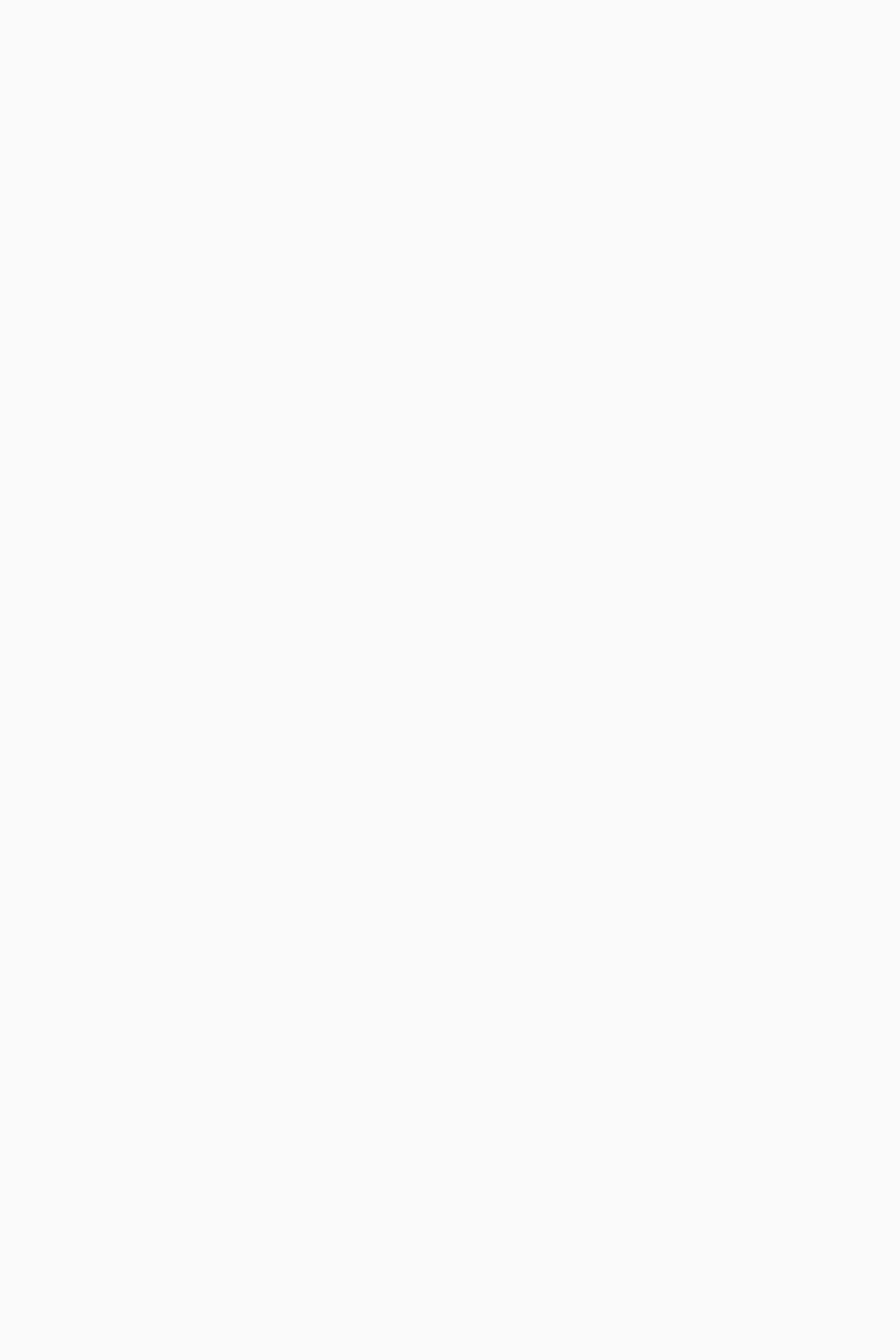
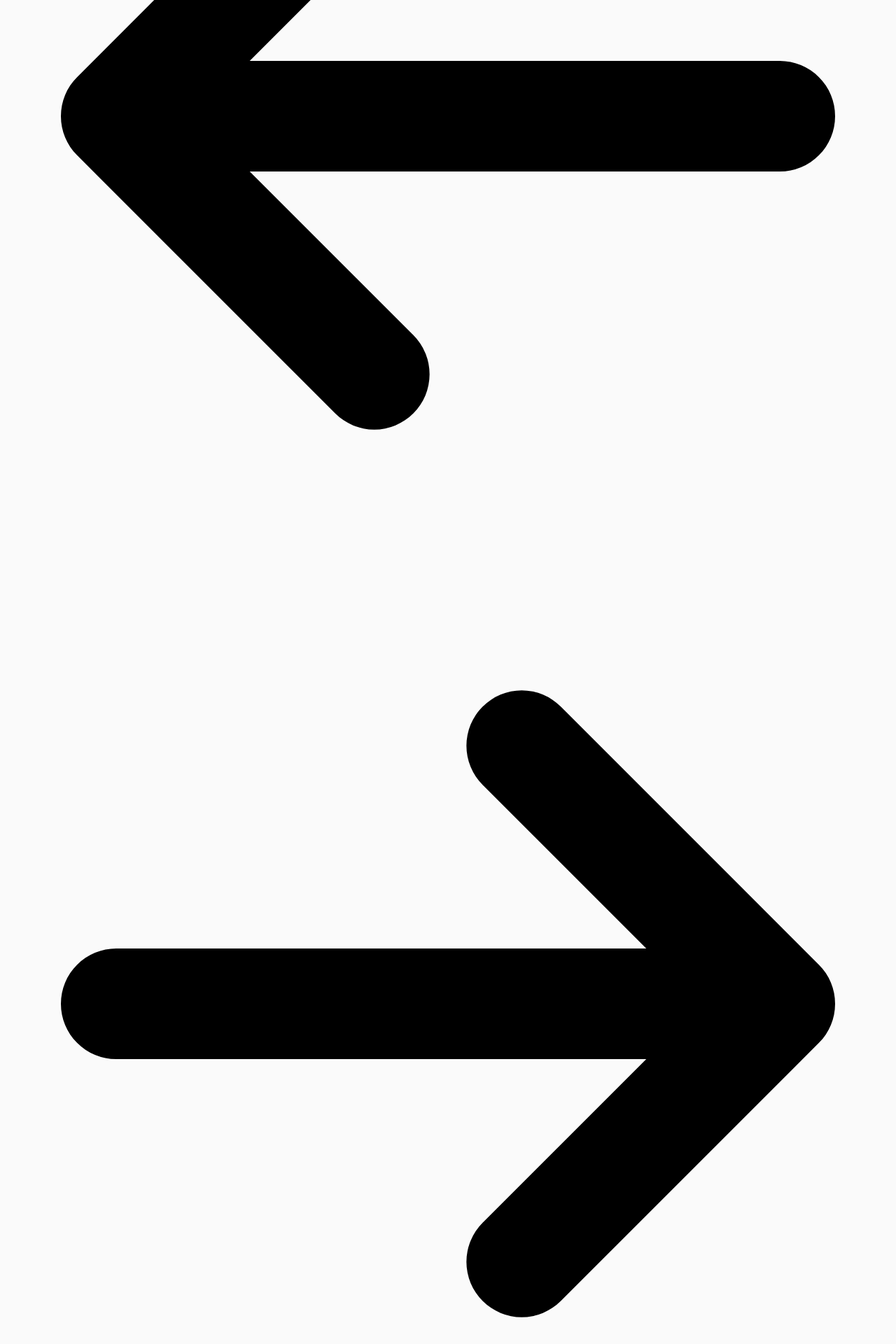
Before and after one commit to haritssr/aka-tradingindo.com, a Next.js app: page /productPage/gambier in a window 1280 px wide. Shown: the part 3050-4970 px from the top of the page at 70% size. Before the commit the page ends 2664 px from the top, so only its background shows below. Built offline with nearby package versions, Linux system fonts and the light colour scheme.

Commit message:
fix send button on contact page, change prev next button

```diff
--- a/package.json
+++ b/package.json
@@ -9,7 +9,7 @@
   },
   "dependencies": {
     "emailjs-com": "^2.6.4",
-    "next": "10.0.7",
+    "next": "^10.1.3",
     "next-themes": "0.0.12",
     "react": "17.0.1",
     "react-dom": "17.0.1",
--- a/pages/productPage/gambier.js
+++ b/pages/productPage/gambier.js
@@ -207,13 +207,39 @@ export default function gambier() {
           <div className="flex flex-row items-center justify-between mt-10">
             <div className="flex flex-row justify-start font-semibold">
               <Link href="/productPage/candlenut">
-                <a className="px-4 py-2 mr-5 font-semibold text-gray-500 border-[1.5px] border-gray-500 rounded-md hover:text-gray-700 hover:border-gray-700">
-                  prev
+                <a className="px-4 py-2 mr-5 font-semibold text-gray-400 border-2 border-gray-400 rounded-md hover:text-gray-700 hover:border-gray-700">
+                  <svg
+                    xmlns="http://www.w3.org/2000/svg"
+                    className="h-6 w-6"
+                    fill="none"
+                    viewBox="0 0 24 24"
+                    stroke="currentColor"
+                  >
+                    <path
+                      strokeLinecap="round"
+                      strokeLinejoin="round"
+                      strokeWidth={3}
+                      d="M10 19l-7-7m0 0l7-7m-7 7h18"
+                    />
+                  </svg>
                 </a>
               </Link>
               <Link href="/productPage/candlenut">
-                <a className="px-4 py-2 mr-5 font-semibold text-gray-500 border-[1.5px] border-gray-500 rounded-md hover:text-gray-700 hover:border-gray-700">
-                  next
+                <a className="px-4 py-2 mr-5 font-semibold text-gray-400 border-2 border-gray-400 rounded-md hover:text-gray-700 hover:border-gray-700 ">
+                  <svg
+                    xmlns="http://www.w3.org/2000/svg"
+                    className="h-6 w-6"
+                    fill="none"
+                    viewBox="0 0 24 24"
+                    stroke="currentColor"
+                  >
+                    <path
+                      strokeLinecap="round"
+                      strokeLinejoin="round"
+                      strokeWidth={3}
+                      d="M14 5l7 7m0 0l-7 7m7-7H3"
+                    />
+                  </svg>
                 </a>
               </Link>
             </div>
```
Also changed, not shown: pages/contact.js (+7 -5 lines), pages/productPage/candlenut.js (+30 -4 lines), 1 other file (tests, documents, lock files or other folders).
